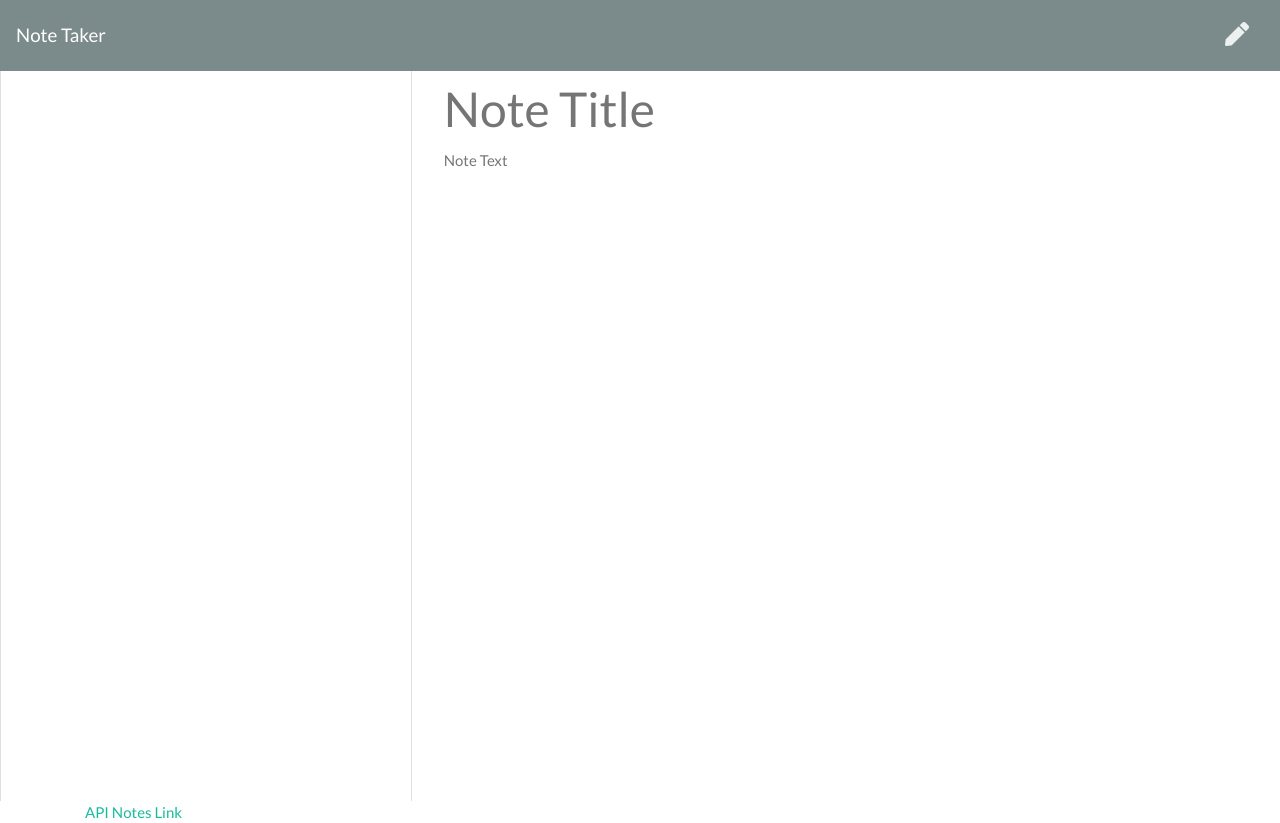
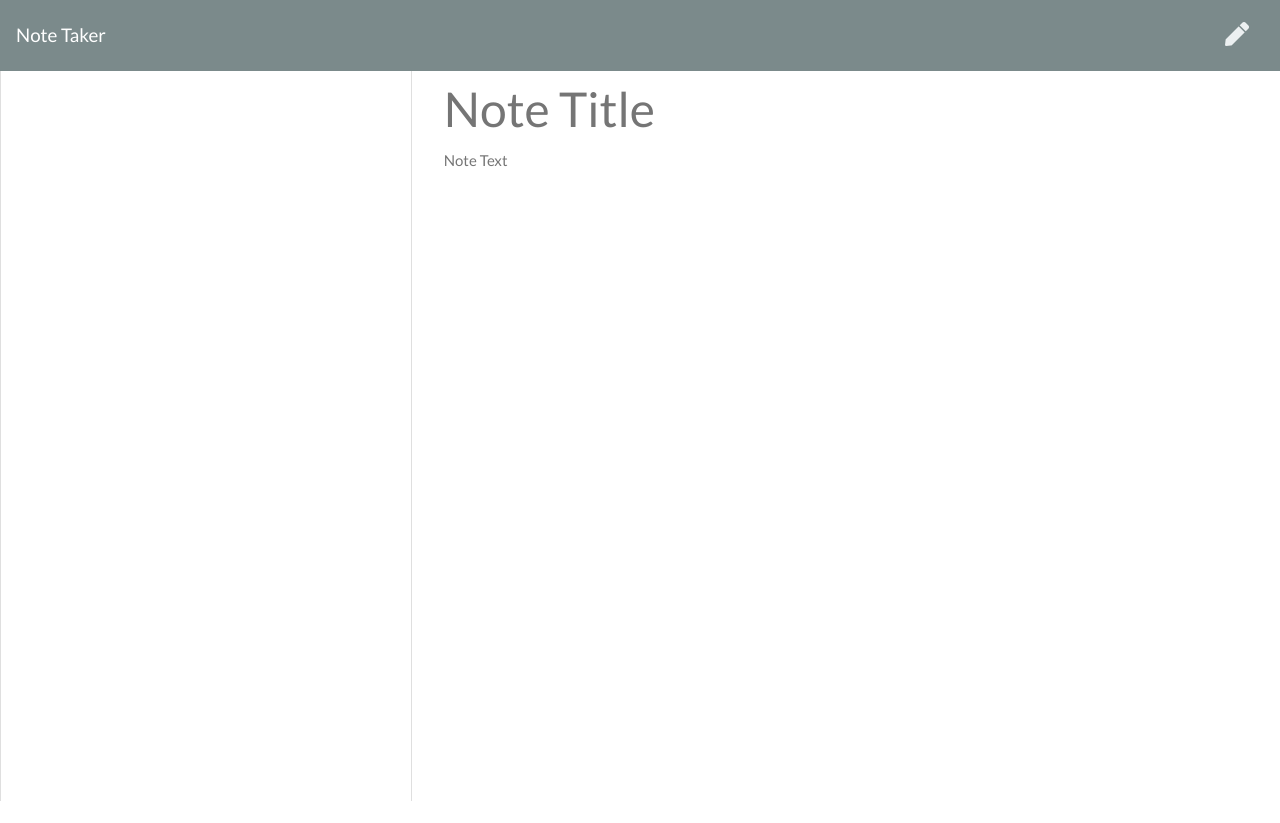
Before and after one commit to justinkvang/Note-Taker, a website: page html/notes.html in a window 1280 px wide. Drawn offline with nearby package versions, Linux system fonts and the light colour scheme; no server answers.

Commit message:
took out footer not needed

```diff
--- a/html/notes.html
+++ b/html/notes.html
@@ -34,11 +34,6 @@
         <textarea class="note-textarea" placeholder="Note Text"></textarea>
       </div>
     </div>
-    <footer class="footer">
-      <div class="container">
-      <p><a href="/api/notes">API Notes Link</a></p>
-      </div>
-  </footer>
   </div>
   <script src="https://cdnjs.cloudflare.com/ajax/libs/jquery/3.3.1/jquery.min.js"></script>
   <script src="../assets/index.js"></script>
```
